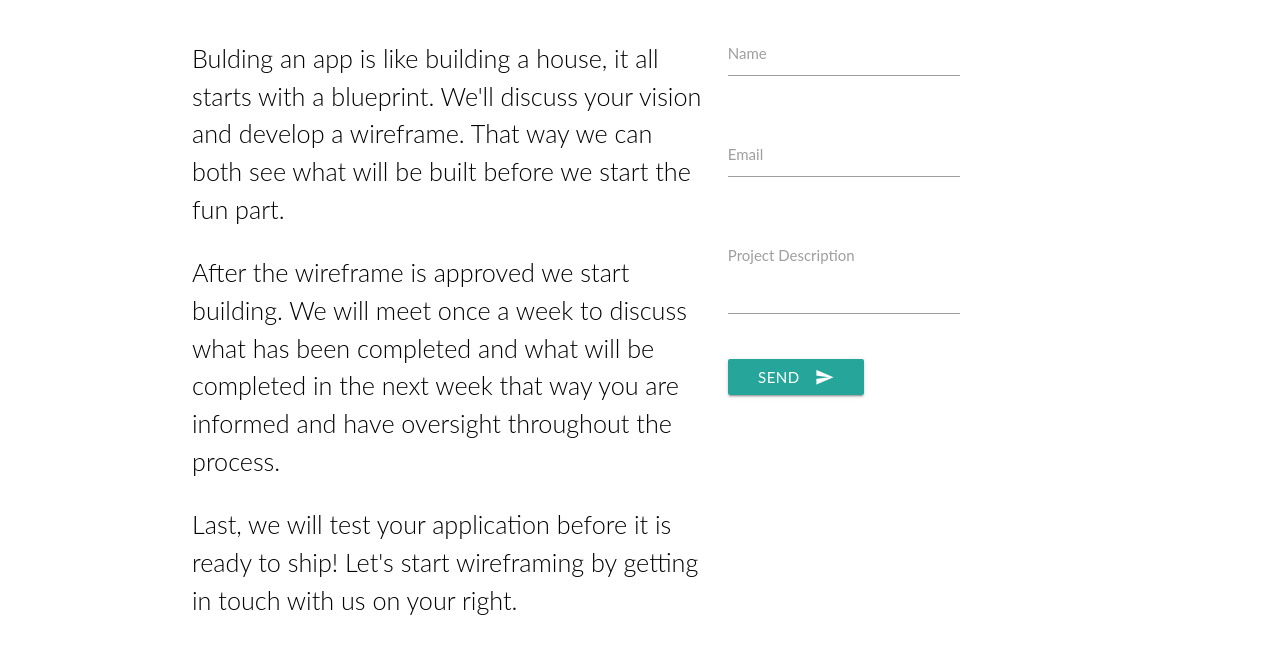
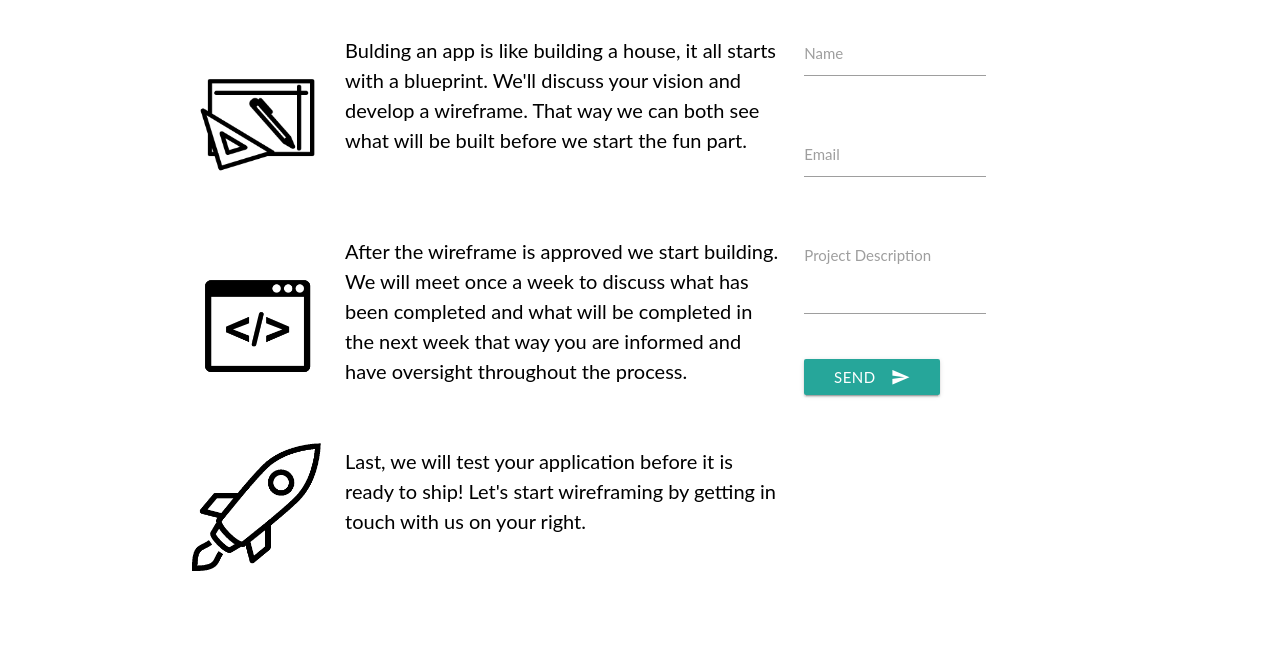
Before and after one commit to FunkyGeorge/RD-Website, a website: page index.html in a window 1280 px wide. Both pictures are taken after a click on the link "LET'S TALK". Shown: the part 129-782 px from the top of the page. Drawn offline with nearby package versions, Linux system fonts and the light colour scheme; a web font is replaced by a local one.

Commit message:
finished contact page

```diff
--- a/index.html
+++ b/index.html
@@ -282,12 +282,34 @@
 	<div class="container">
 		<h3 class="Trivial">Here is where we start</h3>
 		<div class="row">
-			<div class="col s12 m7 l7">
-				<p class="flow-text">Bulding an app is like building a house, it all starts with a blueprint. We'll discuss your vision and develop a wireframe.  That way we can both see what will be built before we start the fun part.</p>
-				<p class="flow-text">After the wireframe is approved we start building.  We will meet once a week to discuss what has been completed and what will be completed in the next week that way you are informed and have oversight throughout the process.</p>
-				<p class="flow-text">Last, we will test your application before it is ready to ship!  Let's start wireframing by getting in touch with us on your right.</p>
+			<div class="col s12 m8 l8">
+				<div class="row">
+					<div class="col s3">
+						<img class="contact-icon responsive-img" src="static/img/blueprint.png" alt="">
 					</div>
-			<div class="col s12 m5 l5">
+					<div class="col s9">
+						<p class="contact-paragraph">Bulding an app is like building a house, it all starts with a blueprint. We'll discuss your vision and develop a wireframe.  That way we can both see what will be built before we start the fun part.</p>
+					</div>
+				</div> <!-- end of row -->
+				<div class="row">
+					<div class="col s3">
+						<img class="contact-icon responsive-img" src="static/img/codeicon.png" alt="">
+
+					</div>
+					<div class="col s9">
+						<p class="contact-paragraph">After the wireframe is approved we start building.  We will meet once a week to discuss what has been completed and what will be completed in the next week that way you are informed and have oversight throughout the process.</p>
+					</div>
+				</div> <!-- end of row -->
+				<div class="row">
+					<div class="col s3">
+						<img id="rocketship-icon" class="contact-icon responsive-img" src="static/img/rocket.ico" alt="">
+					</div>
+					<div class="col s9">
+						<p class="contact-paragraph">Last, we will test your application before it is ready to ship!  Let's start wireframing by getting in touch with us on your right.</p>
+					</div>
+				</div> <!-- end of row -->
+			</div>
+			<div class="col s12 m4 l4">
 				<div class="row">
 					<form class="col s12" id="contact">
 						<div class="row">
@@ -314,7 +336,7 @@
 					</form>
 				</div>
 			</div>
-		</div>
+		</div> 	<!-- end of row -->
 	</div>
 </div>
 
--- a/static/css/main.css
+++ b/static/css/main.css
@@ -104,3 +104,21 @@ nav {
 .padded-image{
 	padding: 20px;
 }
+
+.contact-icon{
+	margin-top: 3em;
+	max-width: 6em;
+}
+
+#rocketship-icon{
+	margin-top: 1em;
+}
+
+.image-or-paragraph-div{
+	min-height: 15em;
+	vertical-align: middle;
+}
+
+.contact-paragraph{
+	font-size: 20px;
+}
```
Also changed, not shown: README.md, static/img/blueprint.png (added), static/img/codeicon.png (added), static/img/rocket.ico (added). Lines whose indentation alone changed are shown as unchanged.
